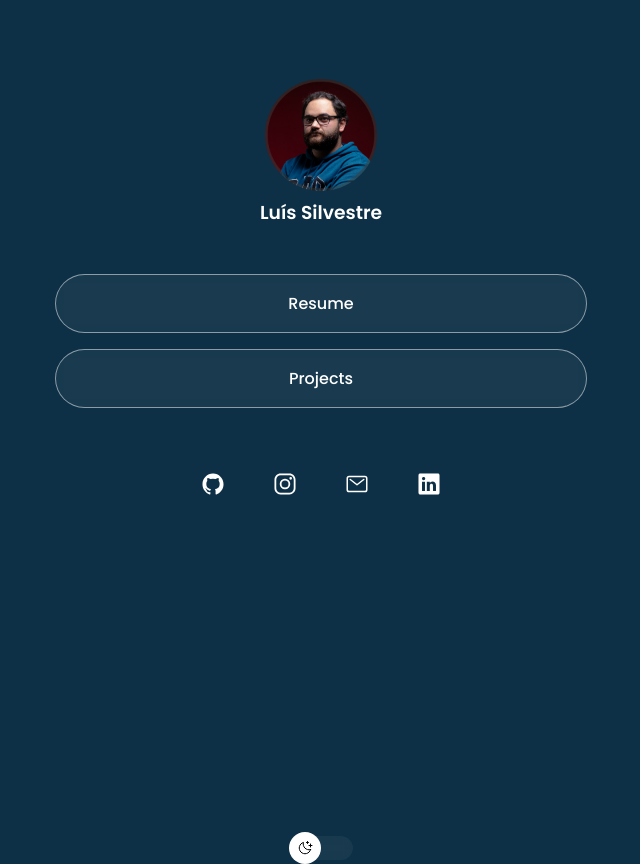
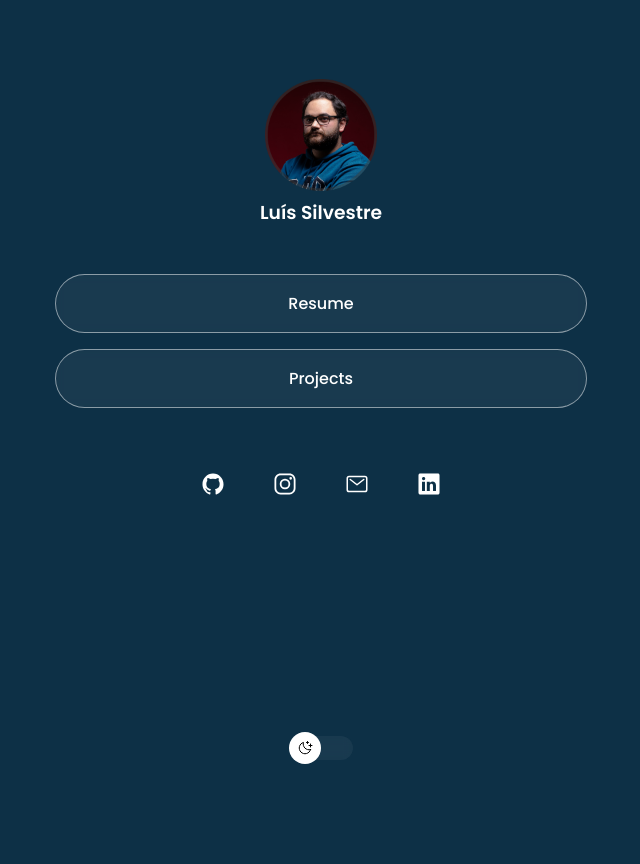
Before and after one commit to luisilvestre/mylink, a plain HTML site: page index.html in a window 1280 px wide. Shown: the whole page, without its empty margins (319-959 px from the left). Drawn offline with nearby package versions, Linux system fonts and the light colour scheme.

Commit message:
Update V2

```diff
--- a/style.css
+++ b/style.css
@@ -25,7 +25,7 @@
 }
 
 body {
-  background: var(--bg-url) no-repeat top center/cover;
+  background: var(--bg-url);
   height: 100vh;
 }
 
@@ -65,8 +65,7 @@ body * {
 #switch {
   position: relative;
   width: 64px;
-
-  margin: 300px auto 0 auto;
+  margin: 200px auto 0 auto;
 }
 
 #switch button {
```
